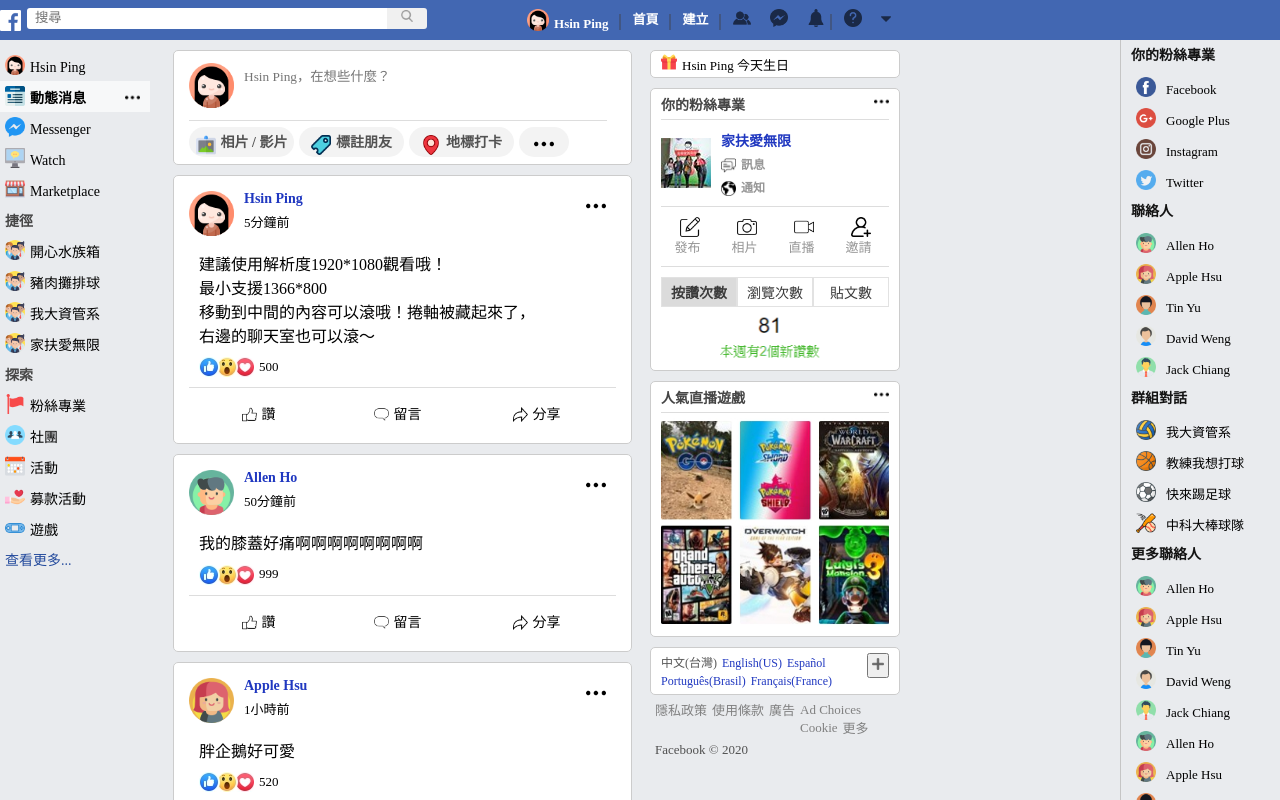
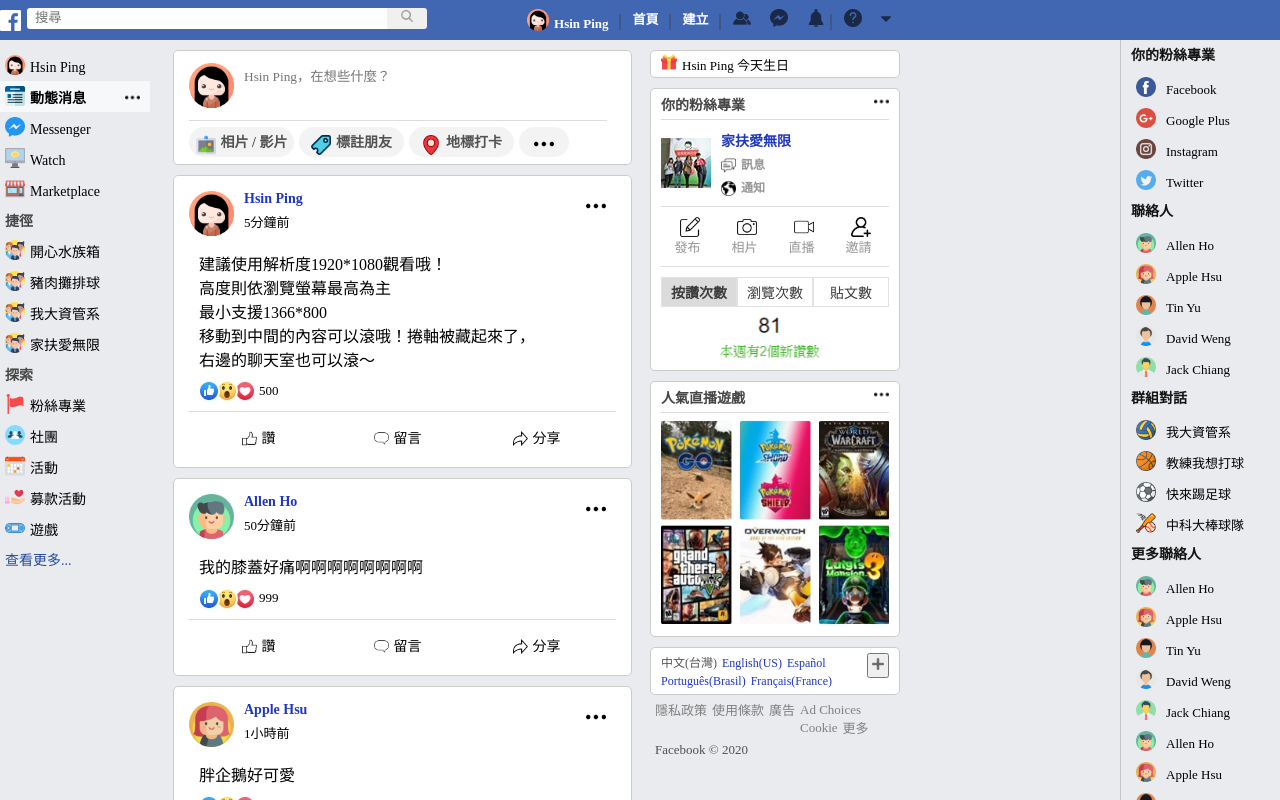
Before and after one commit to ping12241/web, a plain HTML site: page 0218web/Facebook/index.html in a window 1280 px wide. Shown: the top 800 px of the page. Drawn offline with Linux system fonts and the light colour scheme.

Commit message:
FB更改2

```diff
--- a/0218web/Facebook/index.html
+++ b/0218web/Facebook/index.html
@@ -132,6 +132,7 @@
                             </div>
                             <div class="content_text_in">
                                 <p>建議使用解析度1920*1080觀看哦！<br>
+                                高度則依瀏覽螢幕最高為主<br>
                                 最小支援1366*800 <br>
                                 移動到中間的內容可以滾哦！捲軸被藏起來了，<br>
                                 右邊的聊天室也可以滾～<br>
```
